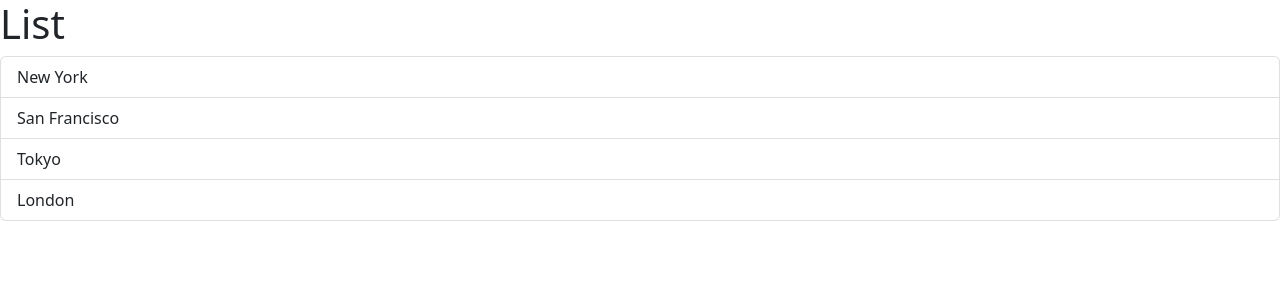
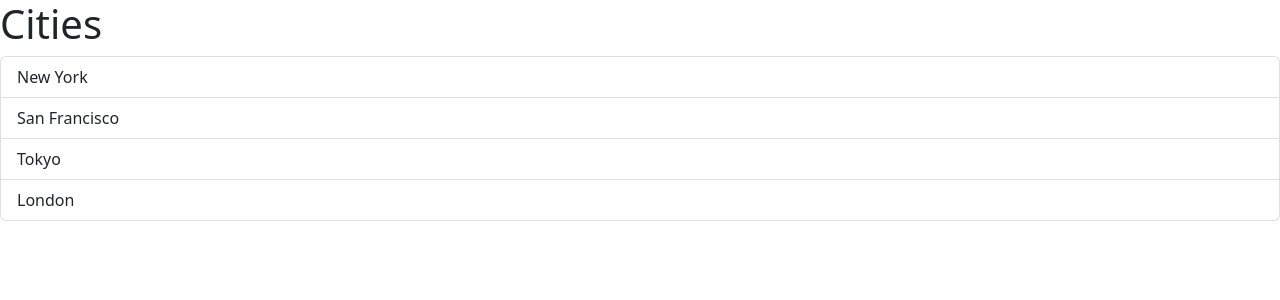
Before and after one commit to EhsanTgv/react-app, a React (Vite) app: page / in a window 1280 px wide. Shown: the top 300 px of the page. Built offline with nearby package versions, Linux system fonts and the light colour scheme.

Commit message:
Passing Data via Props

```diff
--- a/src/App.tsx
+++ b/src/App.tsx
@@ -1,7 +1,17 @@
 import ListGroup from "./components/ListGroup"
 
 function App() {
-  return <div><ListGroup /></div>;
+  const items = [
+    "New York",
+    "San Francisco",
+    "Tokyo",
+    "London",
+  ];
+  return (
+    <div>
+      <ListGroup items={items} heading={"Cities"} />
+    </div>
+  );
 }
 
 export default App;
--- a/src/components/ListGroup.tsx
+++ b/src/components/ListGroup.tsx
@@ -1,17 +1,16 @@
 import { useState } from "react";
+interface Props {
+    items: string[];
+    heading: string;
+}
 
-function ListGroup() {
-    const items = [
-        "New York",
-        "San Francisco",
-        "Tokyo",
-        "London",
-    ];
+function ListGroup({ items, heading }: Props) {
+
     const [selectedIndex, setSelectedIndex] = useState(-1)
 
     return (
         <>
-            <h1>List</h1>
+            <h1>{heading}</h1>
             {items.length == 0 && "No item founded"}
             <ul className="list-group">
                 {
```
